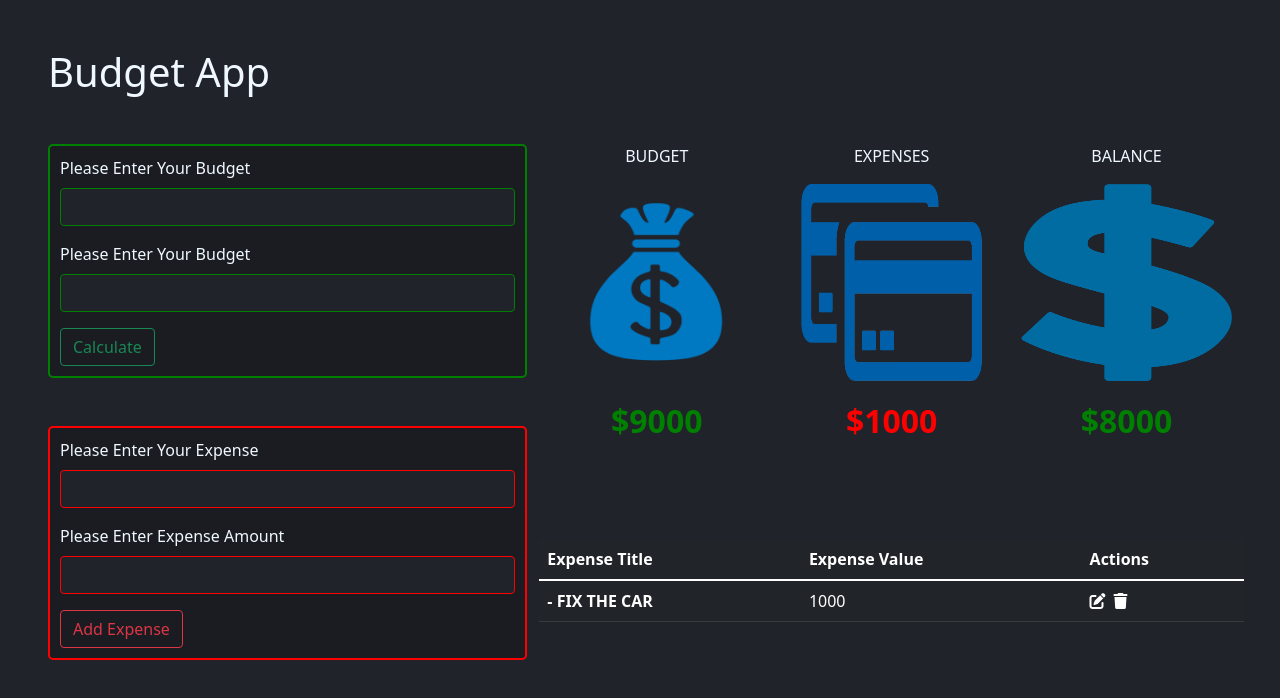
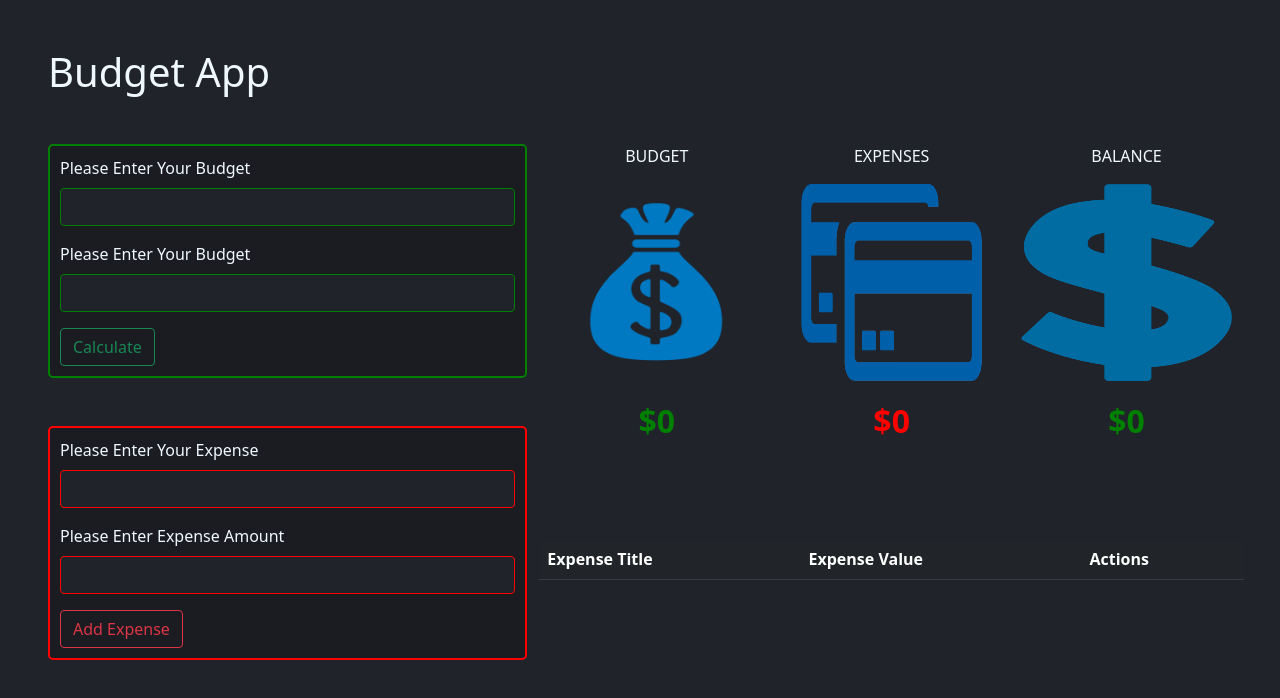
Before and after one commit to alawa2020/budgeting-react-ts, a React (Create React App) app: page / in a window 1280 px wide. Shown: the top 698 px of the page. Built offline with nearby package versions, Linux system fonts and the light colour scheme; the HTML template or start-up script is replaced by a standard one.

Commit message:
💾 saves states on localstorage

```diff
--- a/src/components/budgeting/BudgetingScreen.tsx
+++ b/src/components/budgeting/BudgetingScreen.tsx
@@ -1,4 +1,4 @@
-import React, { useReducer } from 'react';
+import React, { useEffect, useReducer } from 'react';
 import BalanceScreen from './BalanceScreen';
 import Budget from './Budget';
 import Expenses from './Expenses';
@@ -9,32 +9,47 @@ import { budgetReducer } from '../../reducers/budgetReducer';
 
 const BudgetingScreen = () => {
   // REDUCER FOR EXPENSES
-  const INITIAL_STATE_EXPENSES: Expense[] = [
-    {
-      uid: new Date().getTime(),
-      title: 'Fix the car',
-      value: 1000,
-    },
-  ];
+
+  const initExpenses = (): Expense[] => {
+    return (
+      JSON.parse(localStorage.getItem('list-expenses-budgeting') as string) ||
+      [] //as string buscar
+    );
+  };
 
   const [expensesState, expensesDispatch] = useReducer(
     expenseReducer,
-    INITIAL_STATE_EXPENSES,
+    [],
+    initExpenses,
   );
 
+  useEffect(() => {
+    localStorage.setItem(
+      'list-expenses-budgeting',
+      JSON.stringify(expensesState),
+    );
+  }, [expensesState]);
+
   // REDUCER FOR BUDGETS
-  const INITIAL_STATE_BUDGETS: BudgetI[] = [
-    {
-      uid: new Date().getTime(),
-      title: 'salary of programming',
-      value: 9000,
-    },
-  ];
+
+  const initBudgets = (): BudgetI[] => {
+    return (
+      JSON.parse(localStorage.getItem('list-budgets-budgeting') as string) || []
+    );
+  };
 
   const [budgetsState, budgetDispatch] = useReducer(
     budgetReducer,
-    INITIAL_STATE_BUDGETS,
+    [],
+    initBudgets,
   );
+
+  useEffect(() => {
+    localStorage.setItem(
+      'list-budgets-budgeting',
+      JSON.stringify(budgetsState),
+    );
+  }, [budgetsState]);
 
   console.log(typeof budgetDispatch);
   console.log(budgetsState);
```
